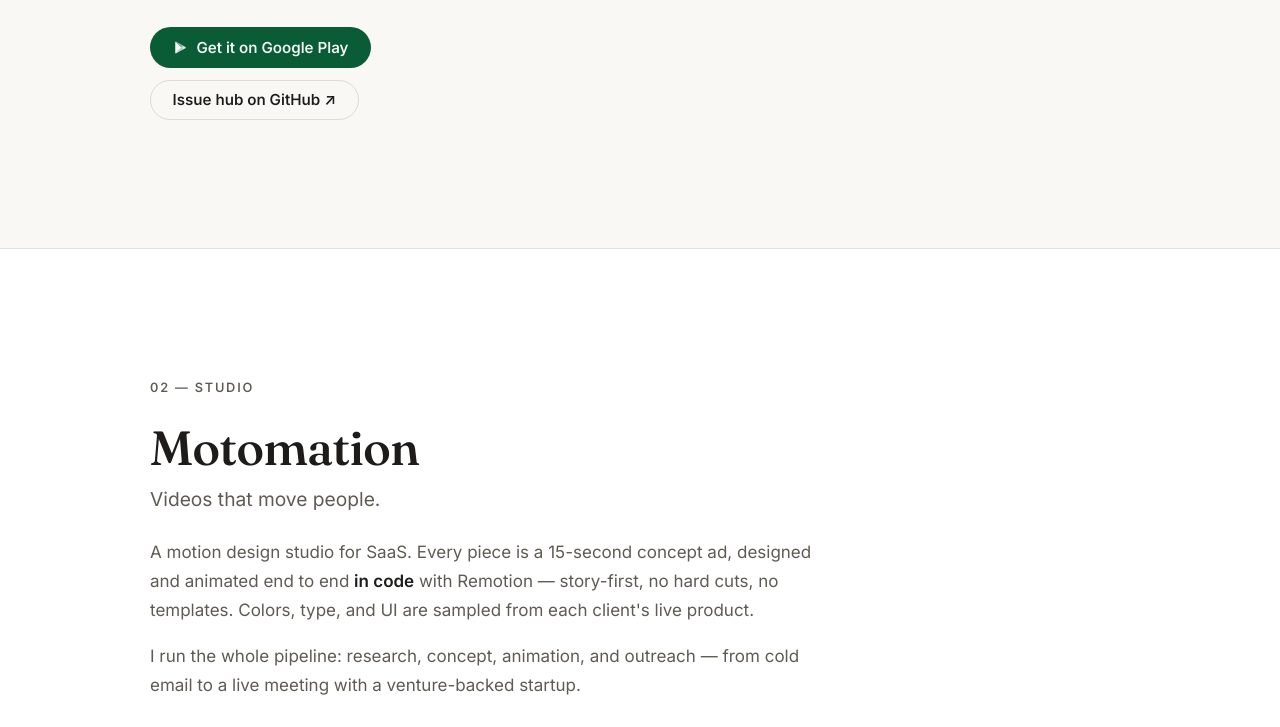
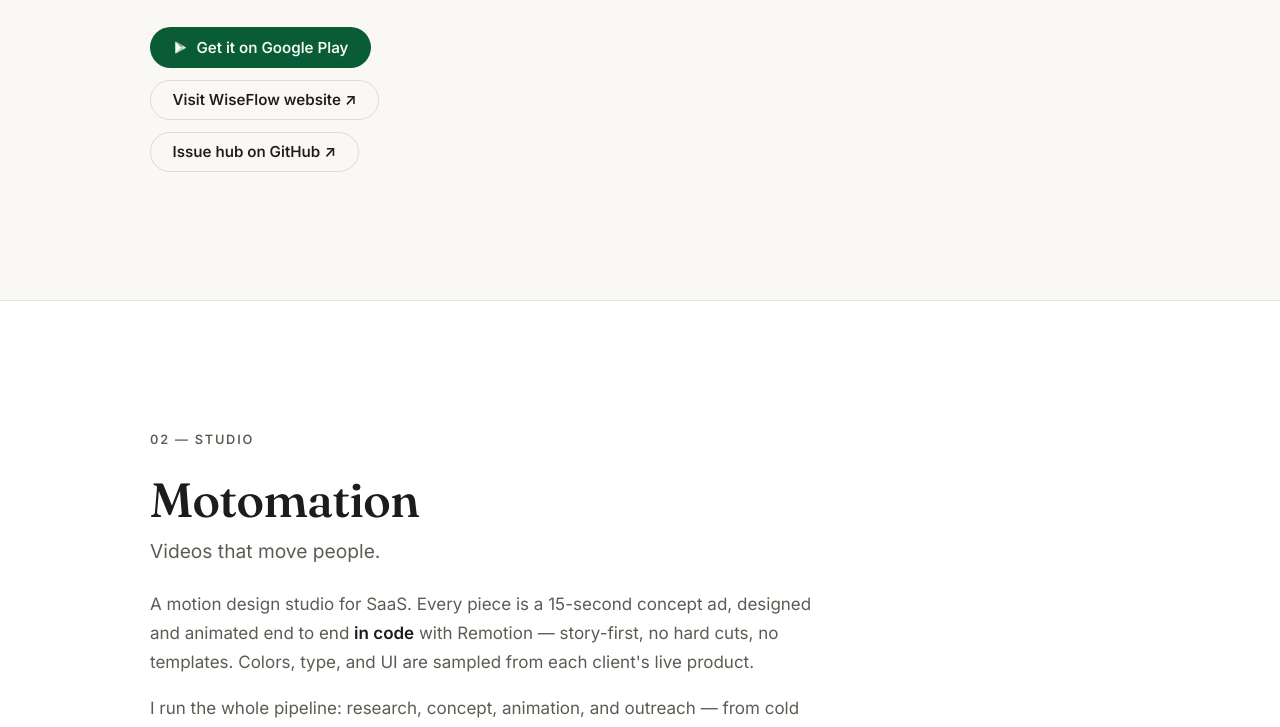
Before and after one commit to WiseFlow-dev/wiseflow-dev.github.io, a plain HTML site: page index.html in a window 1280 px wide. Shown: the part 1850-2577 px from the top of the page. Drawn offline with Linux system fonts and the light colour scheme.

Commit message:
Add WiseFlow website link

```diff
--- a/index.html
+++ b/index.html
@@ -108,6 +108,7 @@
               <svg viewBox="0 0 24 24" width="15" height="15" fill="currentColor" aria-hidden="true"><path d="M4 2.7c-.3.3-.4.7-.4 1.2v16.2c0 .5.1.9.4 1.2l.1.1 9.1-9.1v-.4L4.1 2.6l-.1.1Z"/><path d="m16.2 15.3-3-3v-.4l3-3 .1.1 3.6 2c1 .6 1 1.5 0 2.1l-3.6 2-.1.2Z" opacity=".85"/><path d="m16.3 15.2-3.1-3.1L4 21.3c.3.4.9.4 1.5 0l10.8-6.1Z" opacity=".7"/><path d="M16.3 8.8 5.5 2.7c-.6-.4-1.2-.3-1.5 0l9.2 9.4 3.1-3.3Z" opacity=".55"/></svg>
               Get it on Google Play
             </a>
+            <a class="btn btn-ghost" href="https://wiseflowapp.com" target="_blank" rel="noopener">Visit WiseFlow website ↗</a>
             <a class="btn btn-ghost" href="https://github.com/WiseFlow-dev/WiseFlow" target="_blank" rel="noopener">Issue hub on GitHub ↗</a>
           </div>
         </div>
```
